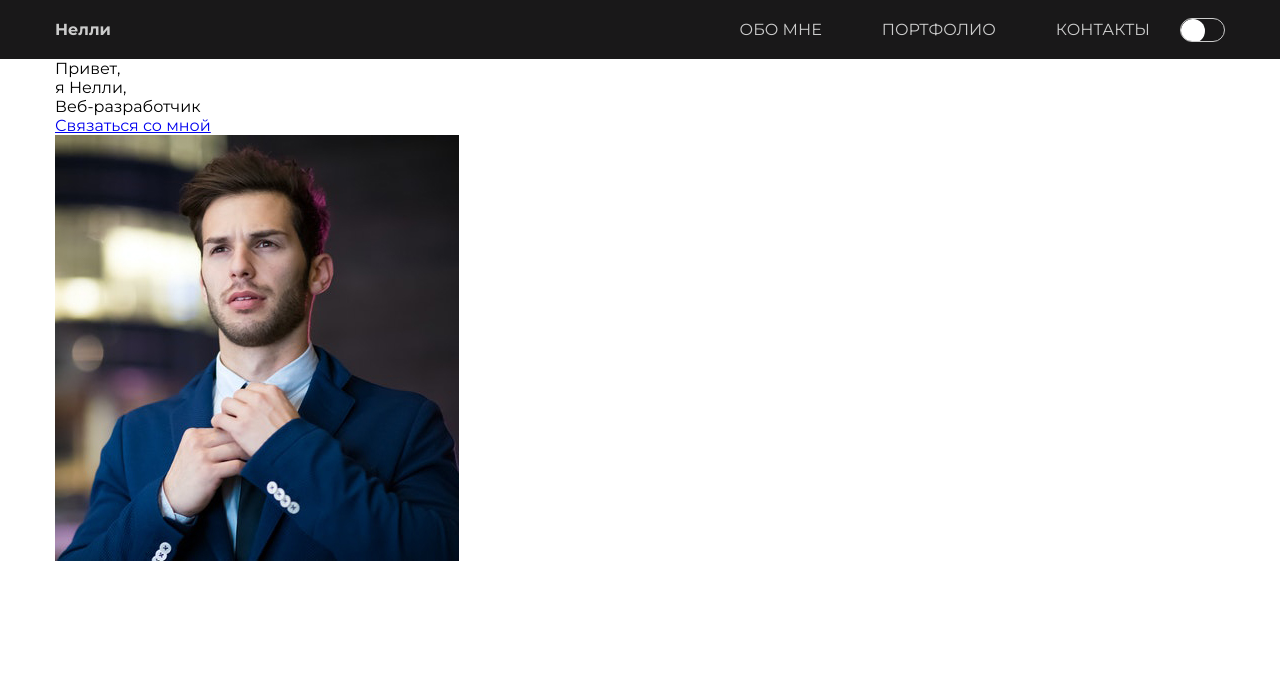
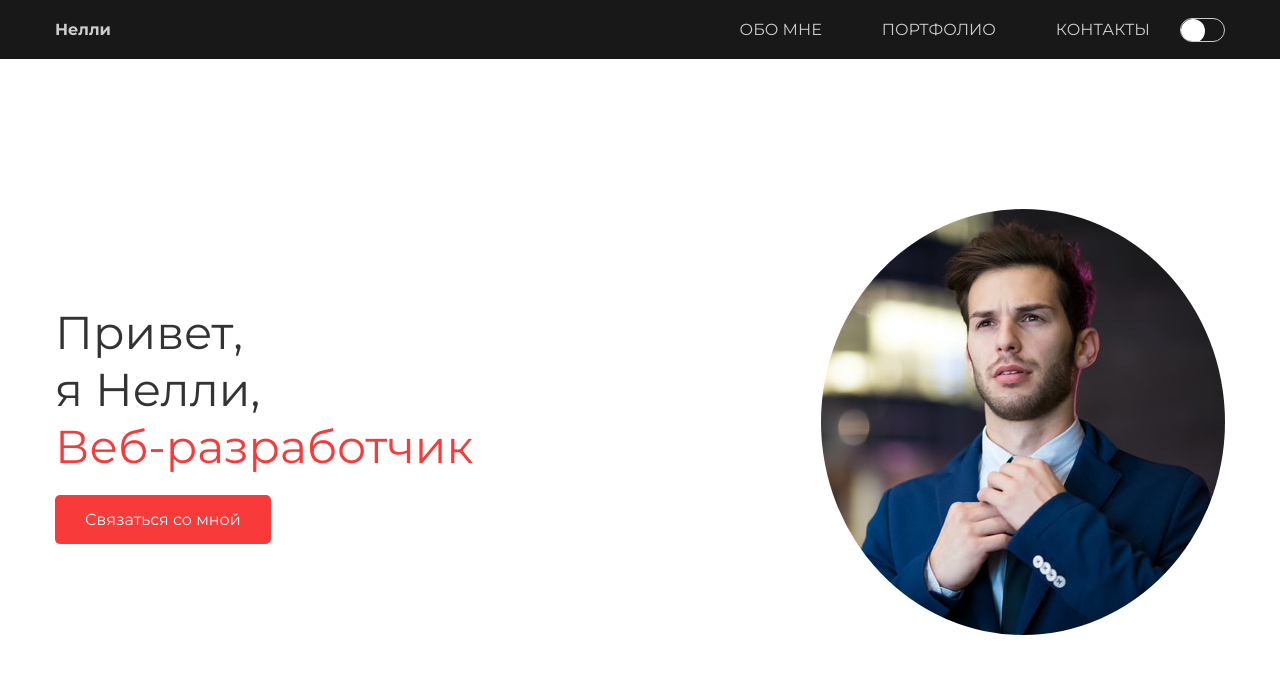
Before and after one commit to galimovanelli/portfilio, a plain HTML site: page index.html in a window 1280 px wide. Drawn offline with nearby package versions, Linux system fonts and the light colour scheme.

Commit message:
Заверщена секция header

```diff
--- a/css/style.css
+++ b/css/style.css
@@ -97,3 +97,45 @@ header {
 body.switchMode .head_inner nav ul li.switch a:after {
     left: 20px;
 }
+
+.header_body {
+    position: relative;
+    width: 100%;
+    height: 100%;
+    margin-top: 150px;
+}
+
+.header_body_inner {
+    display: flex;
+    justify-content: space-between;
+    align-items: center;
+    width: 100%;
+}
+
+.header_body_inner .left .title {
+    color: #333;
+    font-size: 46px;
+    transition: all .5s ease;
+}
+
+body.switchMode .header_body_inner .left .title {
+    color: #fff;
+}
+
+.header_body_inner .left .title span {
+    color: #f83b3a;
+}
+
+a.btn {
+    display: inline-block;
+    background-color: #f83b3a;
+    color: #fff;
+    padding: 15px 30px;
+    text-decoration: none;
+    margin-top: 20px;
+    border-radius: 5px;
+}
+
+.header_body_inner .right img {
+    border-radius: 50%;
+}
```
